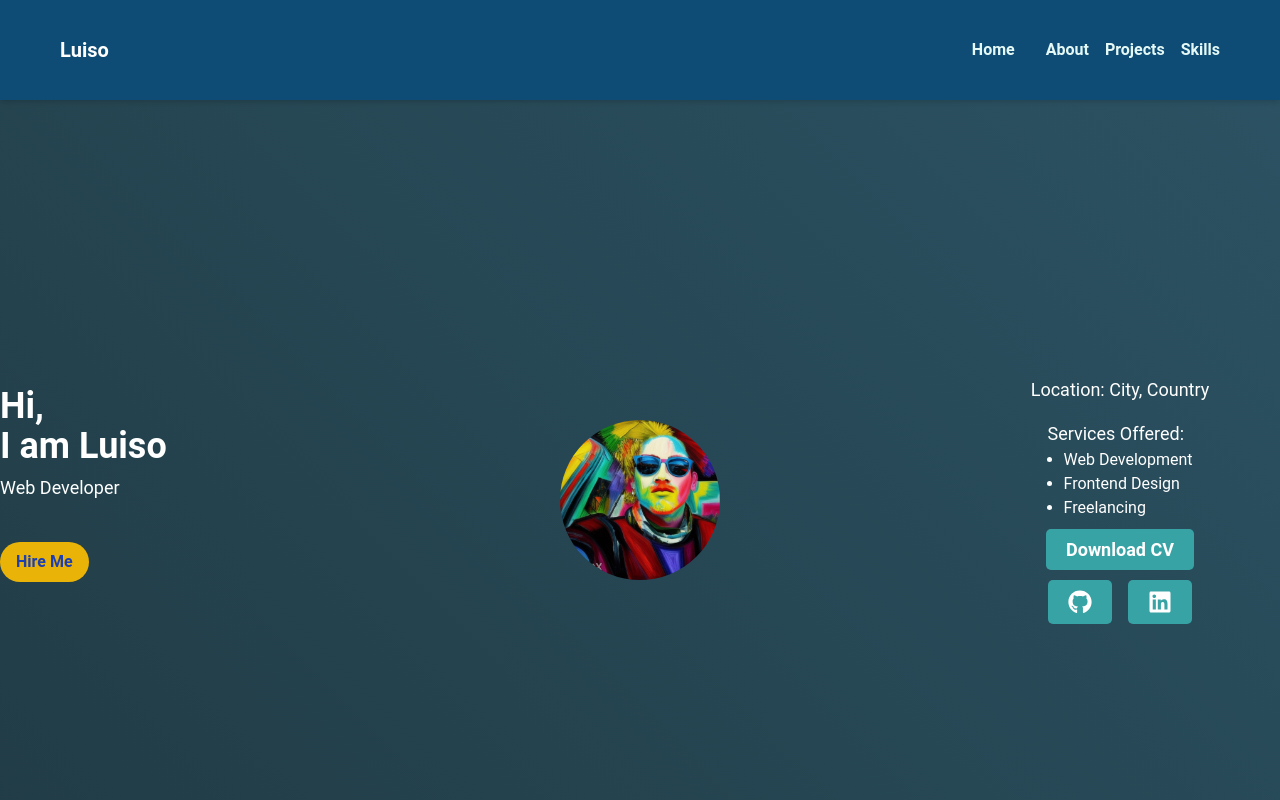
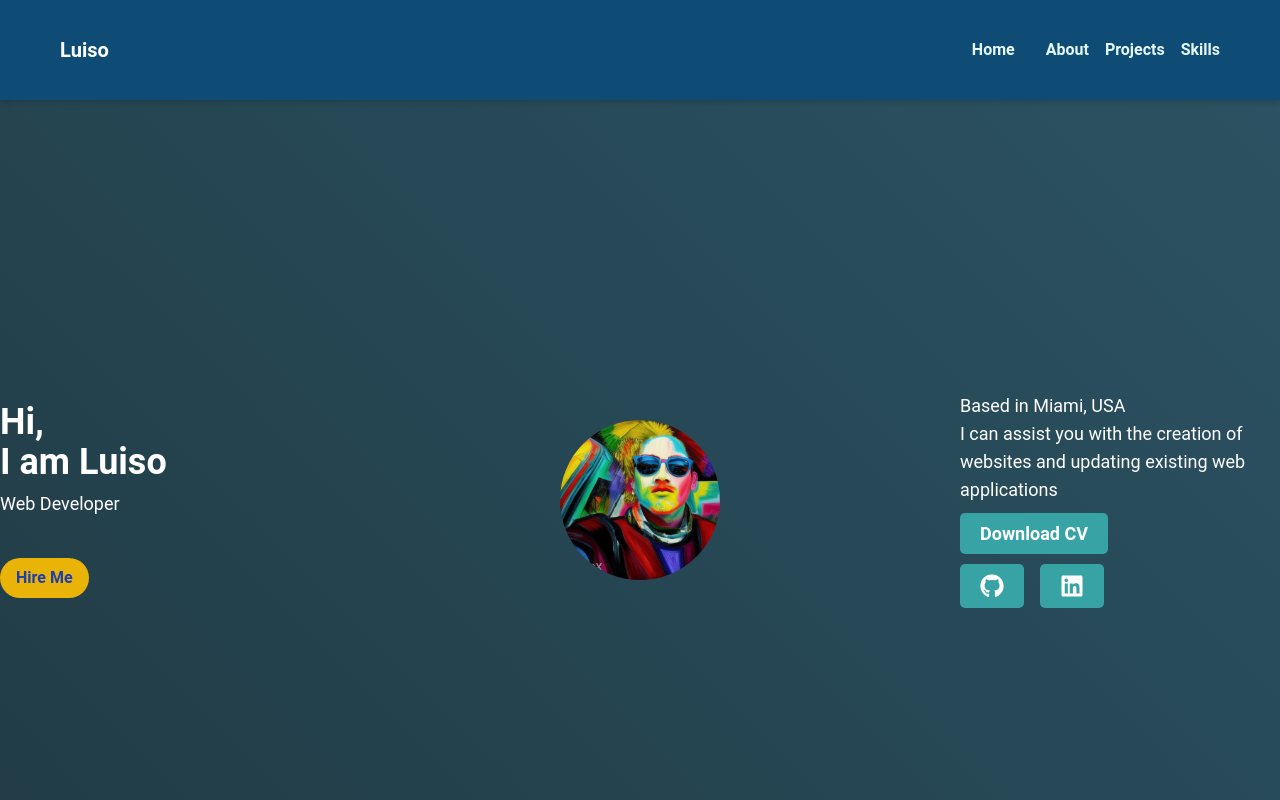
Before and after one commit to solarluiso/solarluiso-porfolio, a React (Vite) app: page / in a window 1280 px wide. Shown: the top 800 px of the page. Built offline with nearby package versions, Linux system fonts and the light colour scheme.

Commit message:
making more adjustments

```diff
--- a/src/components/Hero.jsx
+++ b/src/components/Hero.jsx
@@ -1,6 +1,7 @@
 import React from "react";
 import { motion } from "framer-motion";
 import { FaGithub, FaLinkedin } from "react-icons/fa";
+
 import profileImage from "../assets/images/profileImage.jpg";
 
 const Hero = () => {
@@ -13,7 +14,7 @@ const Hero = () => {
       className="flex flex-col md:flex-row justify-center items-center text-white min-h-screen"
     >
       {/* Left side with heading, subheading, and button */}
-      <div className="flex flex-col items-start mb-8 md:w-1/2 md:order-1">
+      <div className="flex flex-col items-start md:w-1/2">
         <h1 className="text-4xl font-bold mb-2">
           Hi,
           <br />I am Luiso
@@ -29,7 +30,7 @@ const Hero = () => {
       </div>
 
       {/* Centered profile image */}
-      <div className="flex-shrink-0 md:w-1/2 mb-8 md:mb-0 md:order-2">
+      <div className="flex-shrink-0 md:w-1/2">
         <img
           src={profileImage}
           alt="Profile"
@@ -38,17 +39,12 @@ const Hero = () => {
       </div>
 
       {/* Right side with information elements */}
-      <div className="flex flex-col items-center md:w-1/2 md:order-3">
+      <div className="flex flex-col items-start md:w-1/2">
         <div className="mb-4">
-          <p className="text-lg">Location: City, Country</p>
-        </div>
-        <div className="mb-4">
-          <p className="text-lg">Services Offered:</p>
-          <ul className="list-disc pl-4">
-            <li>Web Development</li>
-            <li>Frontend Design</li>
-            <li>Freelancing</li>
-          </ul>
+          <p className="text-lg">
+            Based in Miami, USA <br />I can assist you with the creation of
+            websites and updating existing web applications
+          </p>
         </div>
         <div className="mb-4">
           <p className="text-lg">
--- a/src/components/Projects.jsx
+++ b/src/components/Projects.jsx
@@ -1,6 +1,7 @@
 import React, { useState, useEffect } from "react";
 import { AiFillEye, AiFillGithub } from "react-icons/ai";
 import { motion } from "framer-motion";
+
 import useProjectData from "../data/ProjectData.jsx";
 
 const Projects = () => {
```
